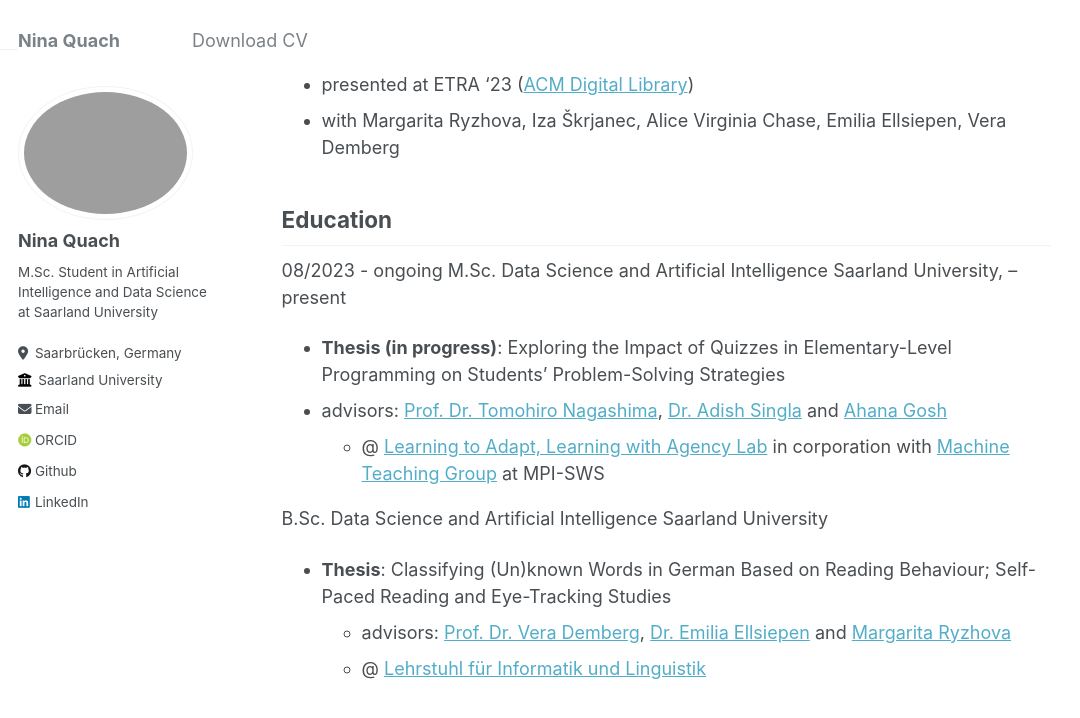
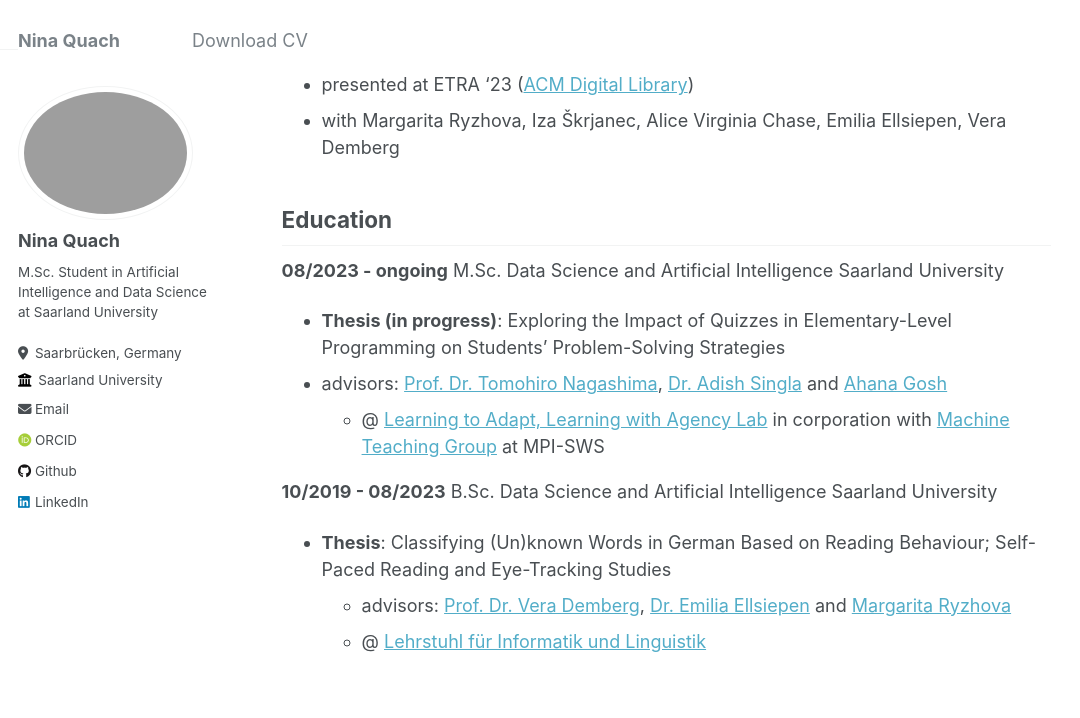
Before and after one commit to q-nina/q-nina.github.io, a Jekyll site: the page built from _pages/about.md, in a window 1280 px wide and 900 px high, scrolled down 415 px. Shown: the top 718 px of the window, without its empty margins (0-1080 px from the left). Built offline with Jekyll 4.4.1, drawn with Linux system fonts in a browser that asks for light colours; some web fonts are replaced.

Commit message:
minor typos

```diff
--- a/_pages/about.md
+++ b/_pages/about.md
@@ -20,14 +20,14 @@ Eye-Movements. A Study in German and English**
 
 ## <span style="color:800000">Education</span>
 
-08/2023 - ongoing M.Sc. Data Science and Artificial Intelligence
-Saarland University,  – present
+**08/2023 - ongoing** M.Sc. Data Science and Artificial Intelligence
+Saarland University
 
 - **Thesis (in progress)**: Exploring the Impact of Quizzes in Elementary-Level Programming on Students’ Problem-Solving Strategies
 - advisors: [Prof. Dr. Tomohiro Nagashima](https://tomonag.org/), [Dr. Adish Singla](https://machineteaching.mpi-sws.org/adishsingla.html) and [Ahana Gosh](https://ahana204.github.io/)
   - @ [Learning to Adapt, Learning with Agency Lab](https://tomonag.org/lab/) in corporation with [Machine Teaching Group](https://machineteaching.mpi-sws.org/) at MPI-SWS
 
-B.Sc. Data Science and Artificial Intelligence
+**10/2019 - 08/2023** B.Sc. Data Science and Artificial Intelligence
 Saarland University
 
 - **Thesis**: Classifying (Un)known Words in German Based on Reading Behaviour; Self-Paced Reading and Eye-Tracking Studies
```
